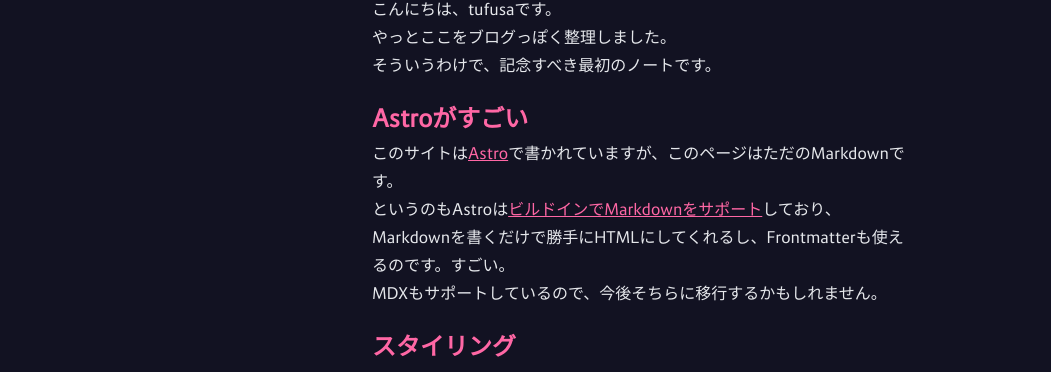
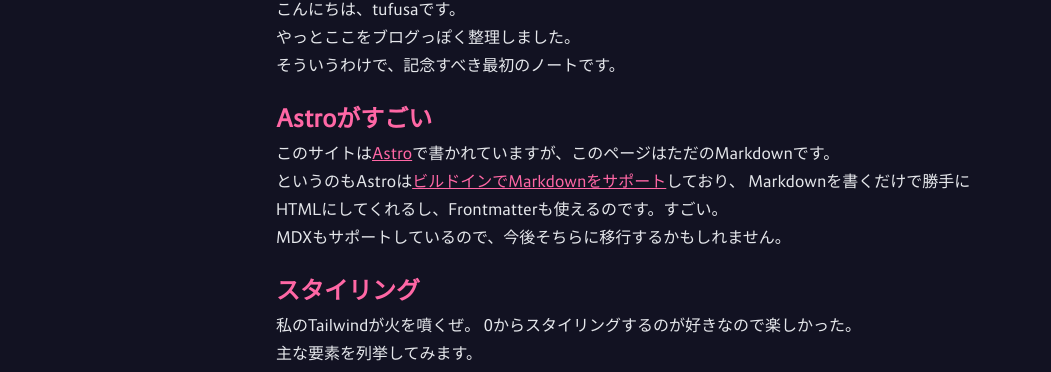
Before and after one commit to tufusa/tufusa.net, an Astro site: page /note/hello-world in a window 1280 px wide. Shown: the part 270-642 px from the top of the page, without its empty margins (0-1051 px from the left). Built offline with nearby package versions, Linux system fonts and the light colour scheme; Astro itself is replaced by a stand-in of ours.

Commit message:
feat: 画面幅が広いときのブログ幅を広げる (#334)

```diff
--- a/src/layouts/NoteLayout.astro
+++ b/src/layouts/NoteLayout.astro
@@ -23,7 +23,7 @@
   <Header />
   <div class="flex h-full w-full max-w-screen flex-col items-center overflow-x-hidden">
     <article
-      class="h-full w-full max-w-xl p-5 text-base text-gray-200
+      class="h-full w-full max-w-xl p-5 text-base text-gray-200 lg:max-w-3xl
       [&_:not(pre)>code]:rounded-sm [&_:not(pre)>code]:bg-zinc-800 [&_:not(pre)>code]:px-1 [&_:not(pre)>code]:text-main
       [&_a]:text-main [&_a]:underline [&_a]:decoration-from-font [&_a]:hover:no-underline
       [&_pre]:my-3 [&_pre]:rounded-sm [&_pre]:bg-gray-800 [&_pre]:p-2
```
